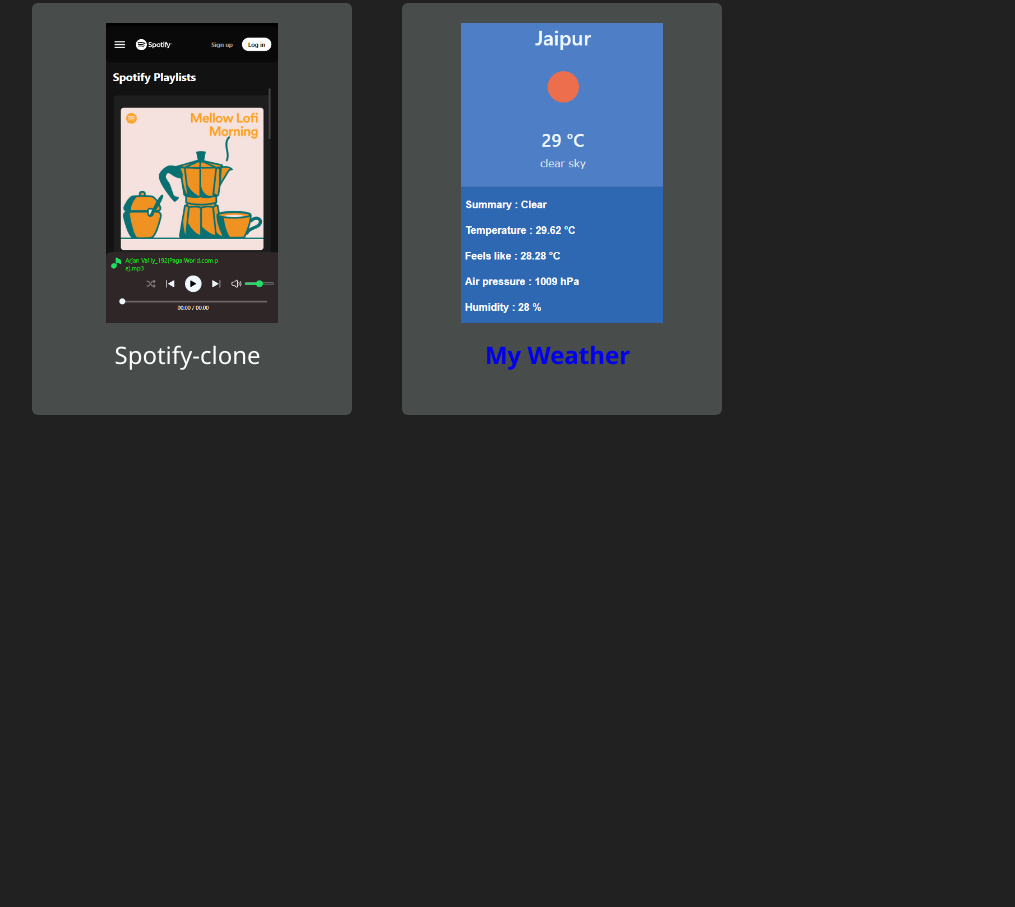
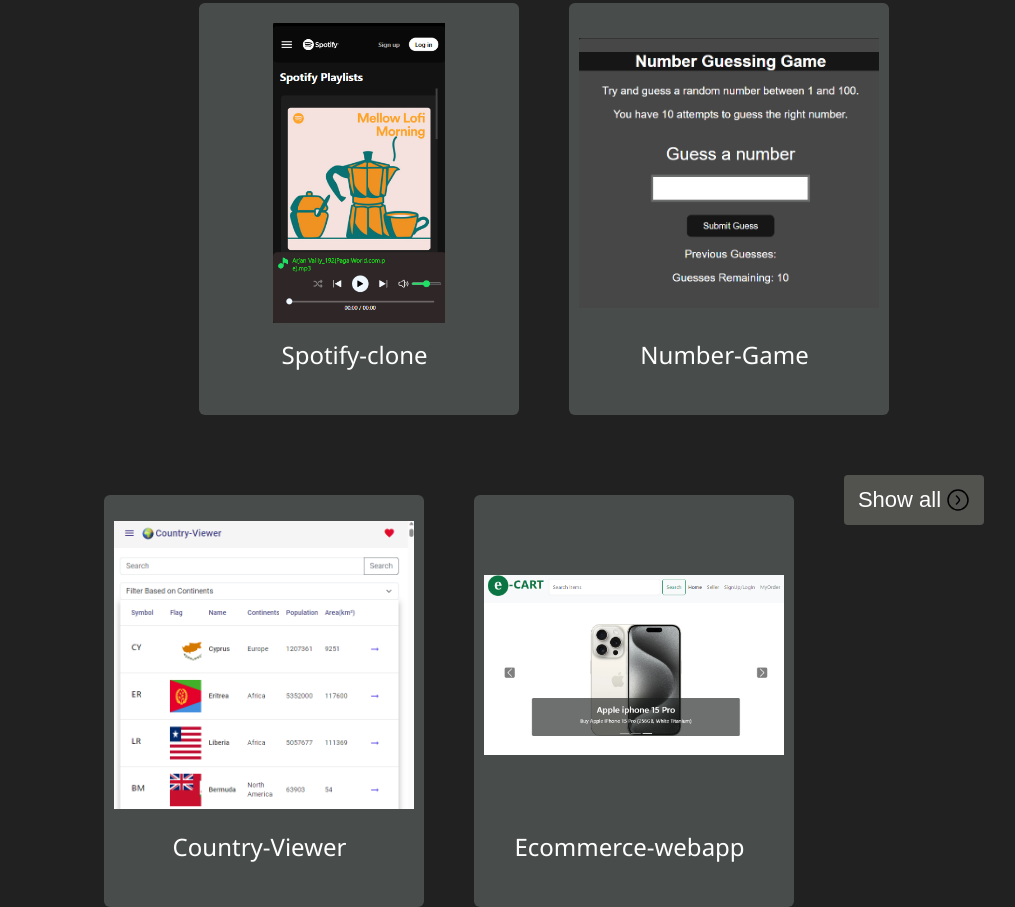
Before and after one commit to smanish2401/my-portfolio, a plain HTML site: page index.html in a window 1280 px wide. Shown: the part 1513-2420 px from the top of the page, without its empty margins (96-1111 px from the left). Before the commit the page ends 1928 px from the top, so only its background shows below. Drawn offline with nearby package versions, Linux system fonts and the light colour scheme.

Commit message:
create button for show all projects

```diff
--- a/index.html
+++ b/index.html
@@ -44,7 +44,7 @@
                 <h1> These are some of my <span style="color: blueviolet;">projects</span> </h1>
             </div>
 
-            <div class="projects" >
+            <div class="projects">
                 <div class="project-data">
                     <a href="https://github.com/smanish2401/Calculator" target="_blank">
                         <img src="images/calc.png" alt="">
@@ -76,13 +76,40 @@
                     </a>
                 </div>
                 <div class="project-data">
-                    <a href="https://github.com/smanish2401/my-weather" target="_blank">
-                        <img src="images/weather.png" alt="">
+                    <a href="https://github.com/smanish2401/guess-number-game" target="_blank">
+                        <img src="images/number-game.png" alt="">
                         <div class="project-title">
                             <span class="code">&lt;</span>
-                            <h2>My Weather </h2><span class="code">/&gt;</span>
+                            <p>Number-Game </p><span class="code">/&gt;</span>
 
                         </div>
+                    </a>
+                </div>
+                <div class="project-data">
+                    <a href="https://github.com/smanish2401/country-viewer" target="_blank">
+                        <img src="images/country-view.png" alt="">
+                        <div class="project-title">
+                            <span class="code">&lt;</span>
+                            <p>Country-Viewer </p><span class="code">/&gt;</span>
+
+                        </div>
+                    </a>
+                </div>
+                <div class="project-data">
+                    <a href="https://github.com/smanish2401/e-Cart-App" target="_blank">
+                        <img src="images/ecom.png" alt="">
+                        <div class="project-title">
+                            <span class="code">&lt;</span>
+                            <p>Ecommerce-webapp </p><span class="code">/&gt;</span>
+
+                        </div>
+                    </a>
+
+                </div>
+                <div class="all-project">
+                    <a href="https://github.com/smanish2401" target="_blank">
+
+                        <button class="btn">Show all <img src="images/right-arrow.svg" alt=""></button>
                     </a>
                 </div>
             </div>
--- a/style.css
+++ b/style.css
@@ -1,7 +1,9 @@
+
 * {
     margin: 0;
     padding: 0;
     scroll-behavior: smooth;
+
 
 }
 :root {
@@ -125,6 +127,7 @@
     gap: 50px;
     flex-wrap: wrap;
     margin-top: 40px;
+    justify-content: center;
 }
 .project-data{
     width: 300px;
@@ -177,3 +180,28 @@
     align-items: center;
     gap: 20px;
 }
+.all-project a{
+    text-decoration: none;
+}
+.btn{
+    padding: 10px;
+    margin-bottom: 15px;
+    margin-top: 10px;
+    background-color: rgb(82, 82, 79);
+    border: none;
+    display: flex;
+    align-items: center;
+    justify-content: center;
+    gap: 5px;
+    width: 140px;
+    height: 50px;
+    font-size: 22px;
+   transition: 0.3s;
+    border-radius: 4px;
+    color:white;
+    cursor: pointer;
+}
+.btn:hover{
+    background-color:yellow;
+    color: black;
+}
```
Also changed, not shown: images/country-view.png (added), images/ecom.png (added), images/number-game.png (added), images/right-arrow.svg (added), 1 other file. Lines whose indentation alone changed are shown as unchanged.
